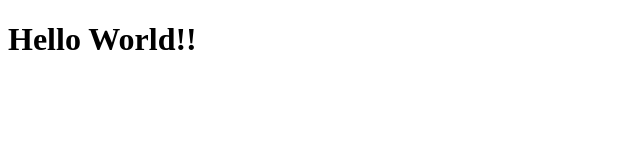
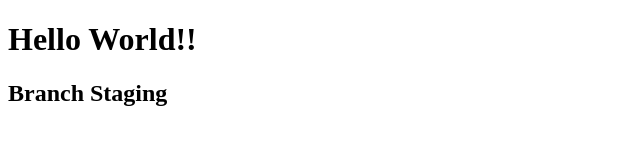
Before and after one commit to ifatoni/Demo, a plain HTML site: page index.html in a window 1280 px wide. Shown: the whole page, without its empty margins (0-640 px from the left). Drawn offline with Linux system fonts and the light colour scheme.

Commit message:
add h2 on index

```diff
--- a/index.html
+++ b/index.html
@@ -8,5 +8,6 @@
 </head>
 <body>
     <h1>Hello World!!</h1>
+    <h2>Branch Staging</h2>
 </body>
 </html>
```
